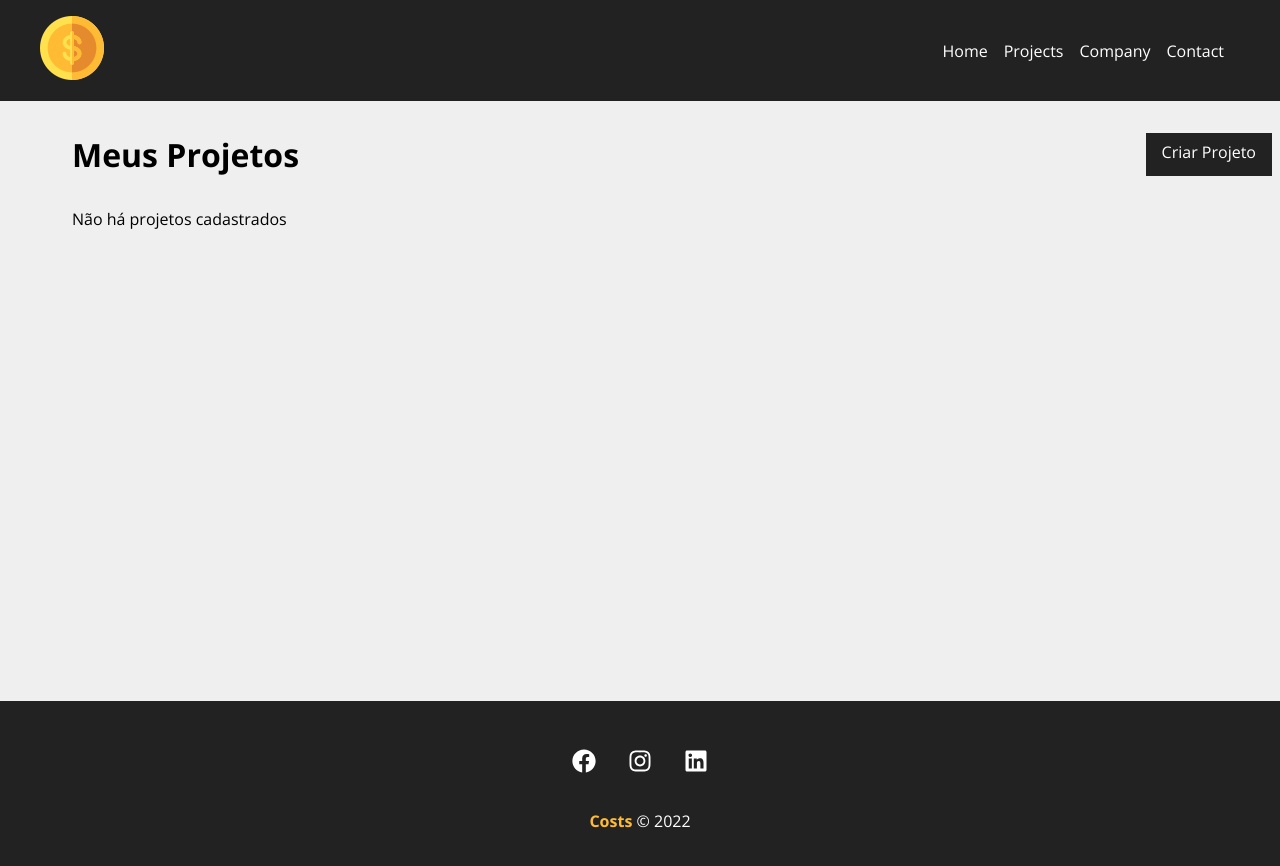
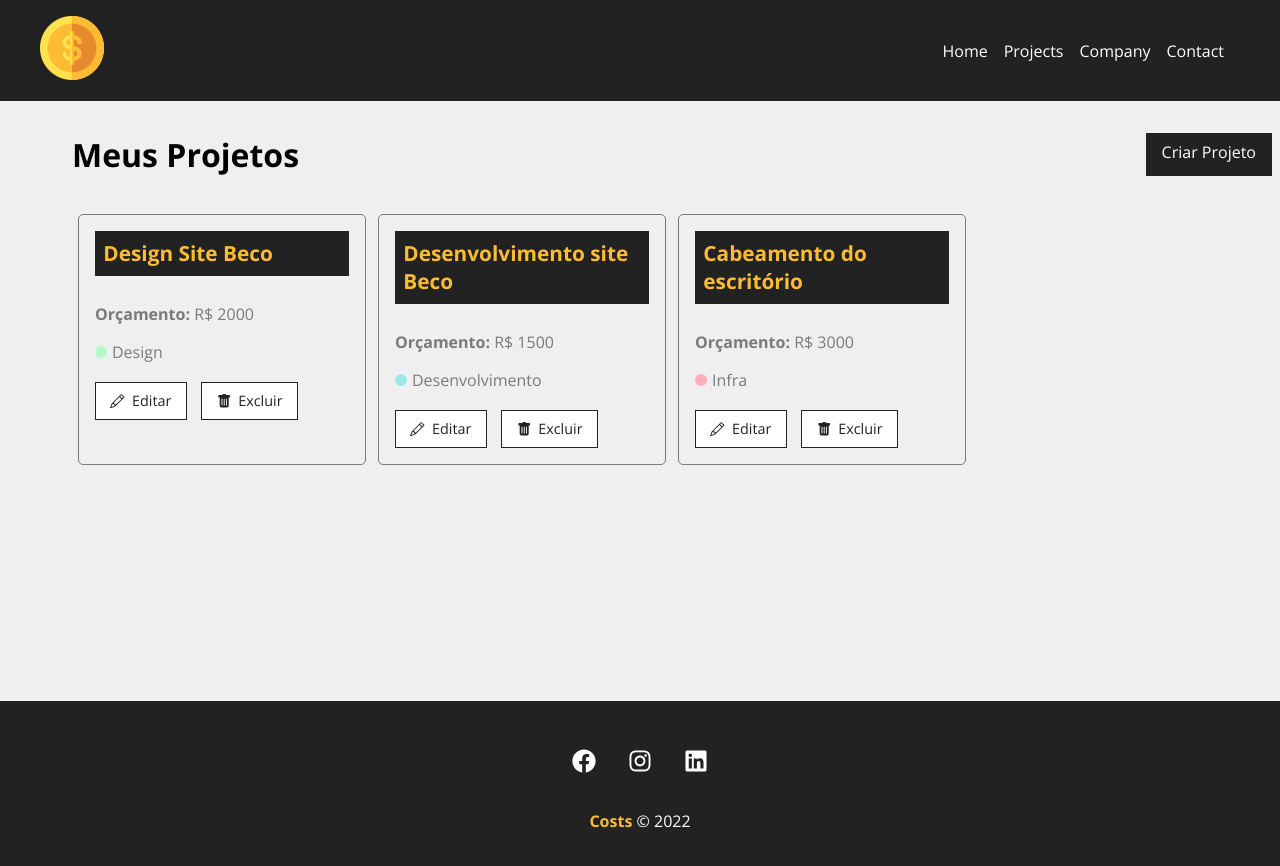
Before and after one commit to AlisonLim4/Costs, a React (Vite) app: page /projects in a window 1280 px wide. Shown: the top 866 px of the page. Built offline with nearby package versions, Linux system fonts and the light colour scheme; data requests are answered from the project's data file.

Commit message:
Página de edição de dados

```diff
--- a/db.json
+++ b/db.json
@@ -1,5 +1,39 @@
 {
-  "projects": [],
+  "projects": [
+    {
+      "name": "Design Site Beco",
+      "budget": "2000",
+      "category": {
+        "id": "3",
+        "name": "Design"
+      },
+      "cost": 0,
+      "service": [],
+      "id": 1
+    },
+    {
+      "name": "Desenvolvimento site Beco",
+      "budget": "1500",
+      "category": {
+        "id": "2",
+        "name": "Desenvolvimento"
+      },
+      "cost": 0,
+      "service": [],
+      "id": 2
+    },
+    {
+      "name": "Cabeamento do escritório",
+      "budget": "3000",
+      "category": {
+        "id": "1",
+        "name": "Infra"
+      },
+      "cost": 0,
+      "service": [],
+      "id": 3
+    }
+  ],
   "categories": [
     {
       "id": 1,
--- a/src/App.jsx
+++ b/src/App.jsx
@@ -9,6 +9,7 @@
 import NavBar from "./components/layout/NavBar/NavBar";
 import Footer from "./components/layout/Footer/Footer";
 import Projects from "./components/pages/Projects/Projects";
+import Project from "./components/pages/Project/Project";
 
 const App = () => {
   return (
@@ -22,6 +23,7 @@
             <Route path="/company" element={<Company />} />
             <Route path="/contact" element={<Contact />} />
             <Route path="/newproject" element={<NewProject />} />
+            <Route path="/project/:id" element={<Project />} />
           </Routes>
         </Container>
         <Footer />
--- /dev/null
+++ b/src/components/pages/Project/Project.jsx
@@ -0,0 +1,26 @@
+import { useParams } from "react-router-dom";
+import { useState, useEffect } from "react";
+
+import styles from "./Project.module.css";
+
+function Project() {
+  let { id } = useParams();
+  const [project, setProject] = useState([]);
+
+  useEffect(() => {
+    fetch(`http://localhost:5000/projects/${id}`, {
+      method: "GET",
+      headers: {
+        "Content-Type": "application/json",
+      },
+    })
+      .then((resp) => resp.json())
+      .then((data) => {
+        setProject(data);
+      });
+  }, [id]);
+
+  return <>{project.name}</>;
+}
+
+export default Project;
--- a/src/components/project/ProjectCard.jsx
+++ b/src/components/project/ProjectCard.jsx
@@ -20,7 +20,7 @@
         {category}
       </p>
       <div className={styles.project_card_actions}>
-        <Link to="/">
+        <Link to={`/project/${id}`}>
           <BsPencil /> Editar
         </Link>
         <button onClick={remove}>
--- a/src/components/project/ProjectForm.jsx
+++ /dev/null
@@ -1,76 +0,0 @@
-import React, { useEffect, useState } from "react";
-import Input from "../form/Input/Input";
-import Select from "../form/Select/Select";
-import SubmitButton from "../form/SubmitButton/SubmitButton";
-import styles from "./ProjectForm.module.css";
-const ProjectForm = ({ handleSubmit, btnText, projectData }) => {
-  const [categories, setCategories] = useState([]);
-  const [project, setProject] = useState(projectData || {});
-
-  useEffect(() => {
-    fetch("http://localhost:5000/categories", {
-      method: "GET",
-      headers: {
-        "Content-Type": "application/json",
-      },
-    })
-      .then((response) => response.json())
-      .then((data) => {
-        setCategories(data);
-      })
-      .catch((err) => console.log(err));
-  }, []);
-
-  const submit = (event) => {
-    event.preventDefault();
-    handleSubmit(project);
-  };
-
-  //atualização de input
-  function handleChange(event) {
-    setProject({ ...project, [event.target.name]: event.target.value });
-  }
-  //atualização de categoria
-  function handleCategory(event) {
-    setProject({
-      ...project,
-      category: {
-        id: event.target.value,
-        name: event.target.options[event.target.selectedIndex].text,
-      },
-    });
-  }
-
-  return (
-    <form onSubmit={submit} className={styles.form}>
-      <Input
-        type="text"
-        text="Nome do Projeto"
-        name="name"
-        placeholder="Insira o nome do projeto"
-        handleOnChange={handleChange}
-        value={project.name ? project.name : ""}
-      />
-
-      <Input
-        type="number"
-        text="Orçamento do projeto "
-        name="budget"
-        placeholder="Insira o orçamento total"
-        handleOnChange={handleChange}
-        value={project.budget ? project.budget : ""}
-      />
-
-      <Select
-        name="category_id"
-        text="selecione a categoria"
-        options={categories}
-        handleOnChange={handleCategory}
-        value={project.category ? project.category.id : ""}
-      />
-      <SubmitButton text={btnText} />
-    </form>
-  );
-};
-
-export default ProjectForm;
--- a/src/components/project/ProjectForm.module.css
+++ /dev/null
@@ -1,4 +0,0 @@
-.form {
-  width: 100%;
-  margin: 2em 0;
-}
```
Also changed, not shown: src/components/pages/Project/Project.module.css (added).
